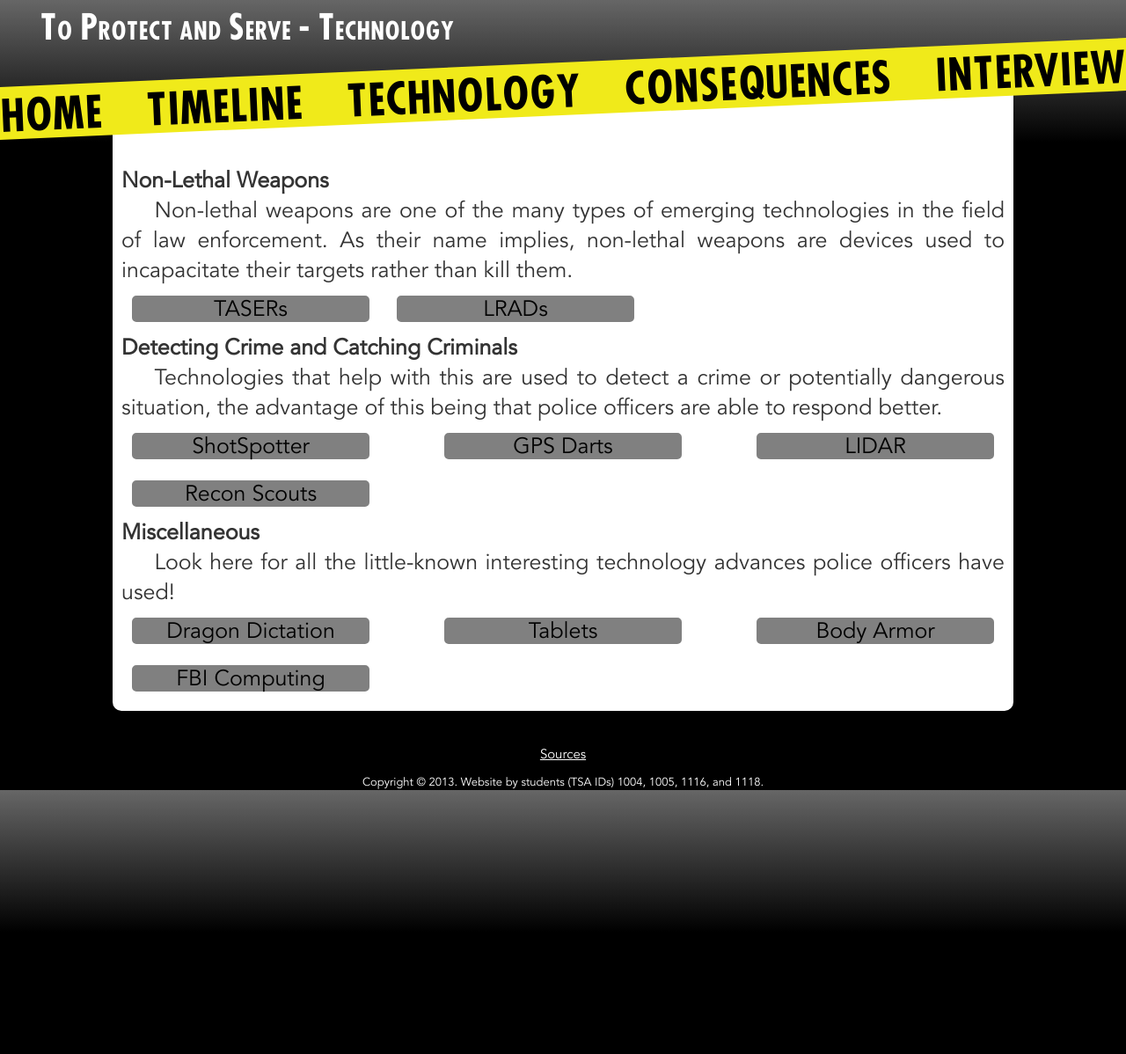
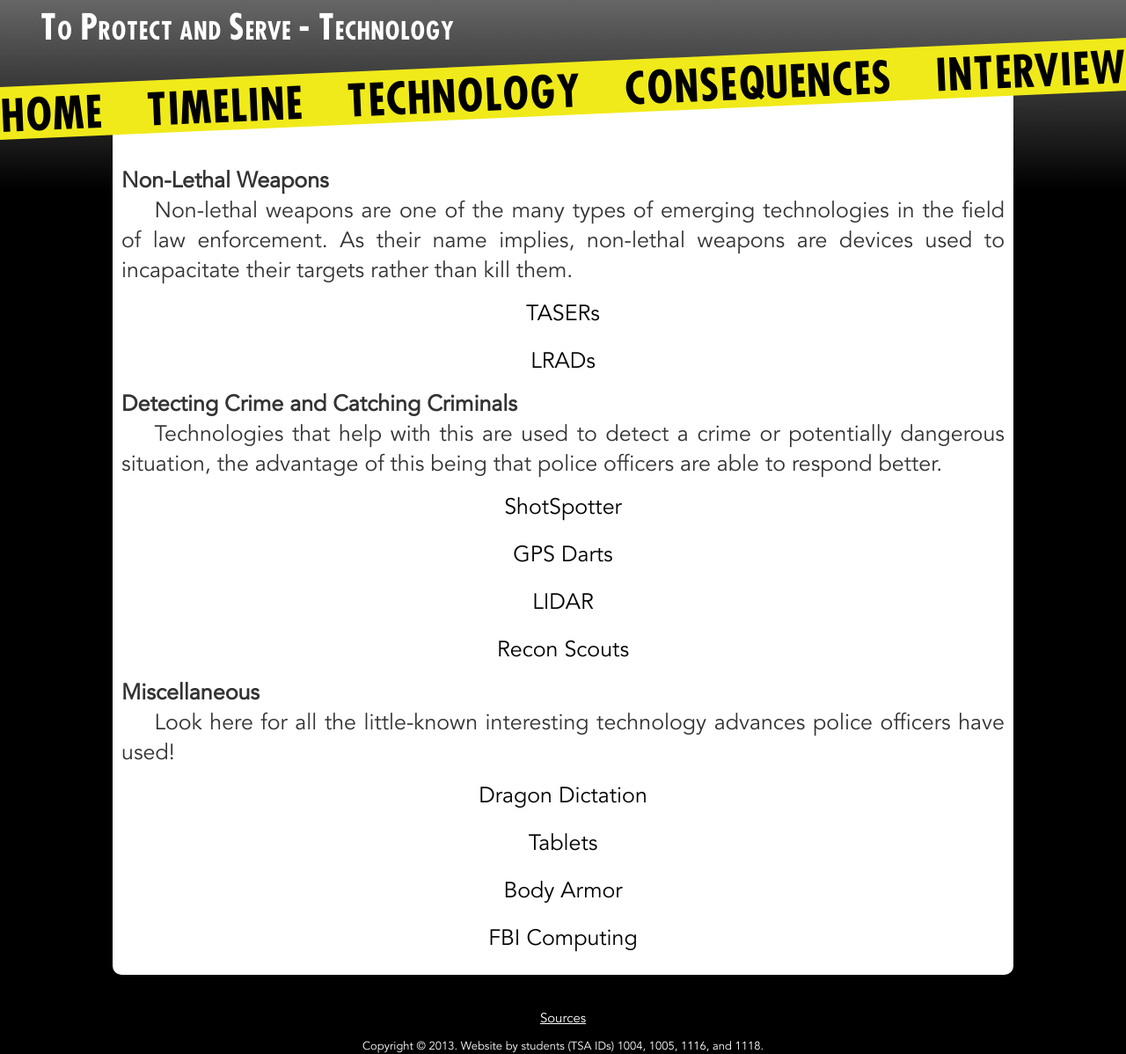
Before and after one commit to pbfy0/ToProtectAndServe, a Jekyll site: the page built from technology.html, in a window 1280 px wide. Shown: the whole page at 88% size. Built offline with Jekyll 4.4.1, drawn with Linux system fonts in a browser that asks for light colours.

Commit message:
tech css

```diff
--- a/css/technology.css
+++ b/css/technology.css
@@ -1,11 +1,5 @@
 .boxes{
-	min-width: 10em;
 	padding: 5px 10px;
-	border: 2px solid white;
-	border-radius: 7px;
-	display: inline-block;
-	background-color: gray;
-	line-height: 20px;
 	margin: 10px;
 	vertical-align: top;
 }
```
